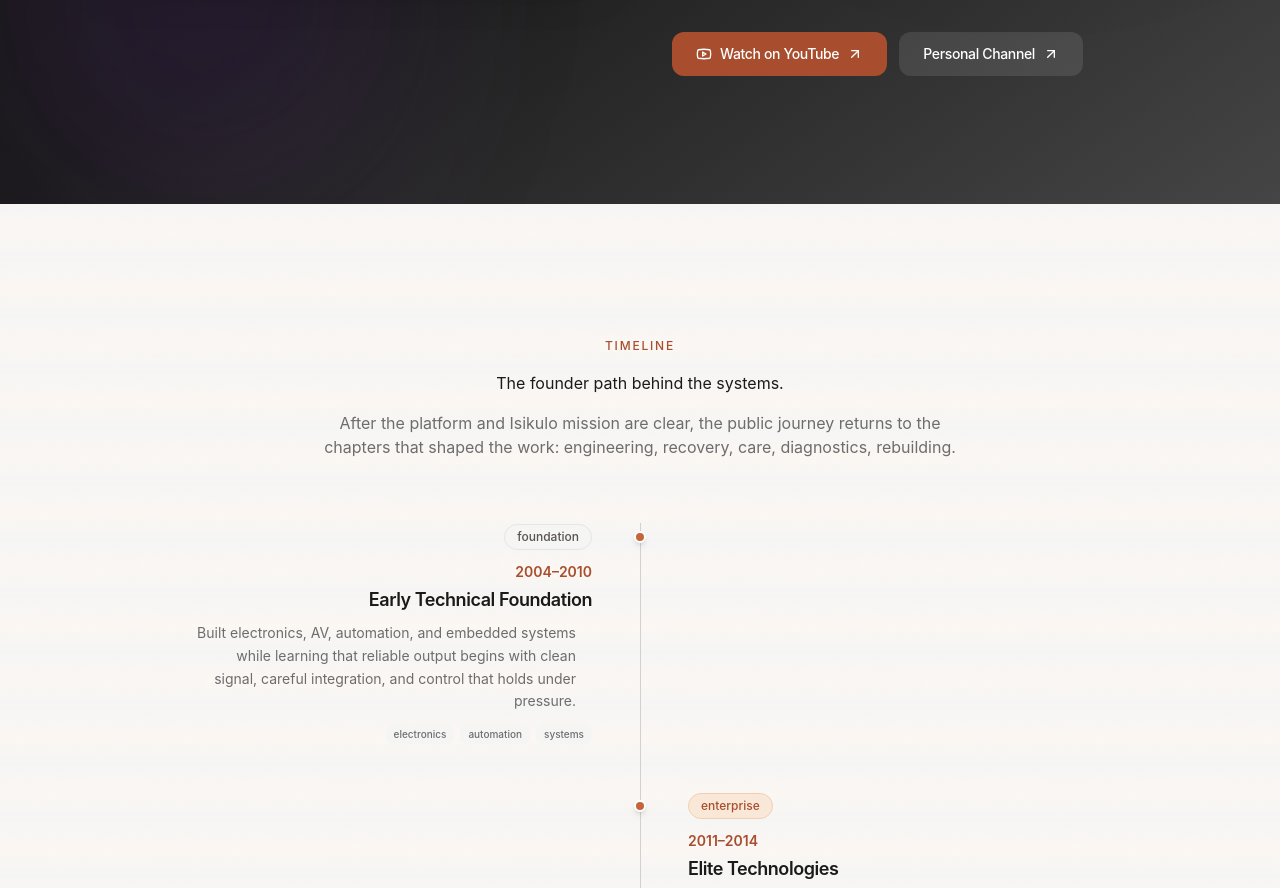
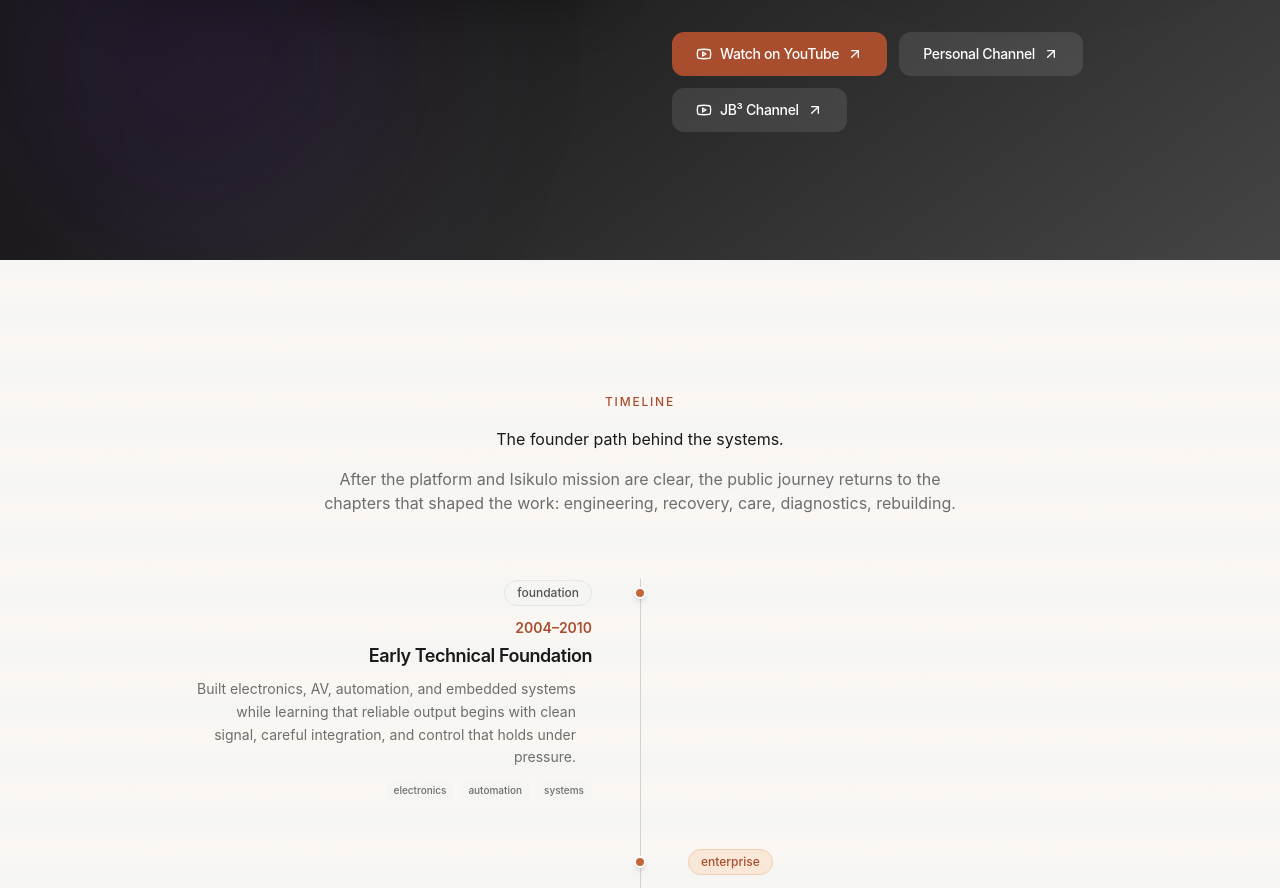
Before and after one commit to JB3Ai/JB_PROFILE_WEBSHOWCASE, a React (Vite) app: page / in a window 1280 px wide. Shown: the part 9537-10425 px from the top of the page. Built offline with nearby package versions, Linux system fonts and the light colour scheme.

Commit message:
feat: add JB3 Channel button to Daily Show section

```diff
--- a/src/sections/DailyShow.tsx
+++ b/src/sections/DailyShow.tsx
@@ -125,6 +125,16 @@ export function DailyShow() {
                   Personal Channel
                   <ArrowUpRight className="w-4 h-4 ml-2" />
                 </a>
+                <a
+                  href="https://www.youtube.com/@JB3Ai"
+                  target="_blank"
+                  rel="noopener noreferrer"
+                  className="btn-secondary !bg-white/10 !border-white/20 !text-white hover:!bg-white/20"
+                >
+                  <Youtube className="w-4 h-4 mr-2" />
+                  JB³ Channel
+                  <ArrowUpRight className="w-4 h-4 ml-2" />
+                </a>
               </div>
             </motion.div>
           </div>
```
